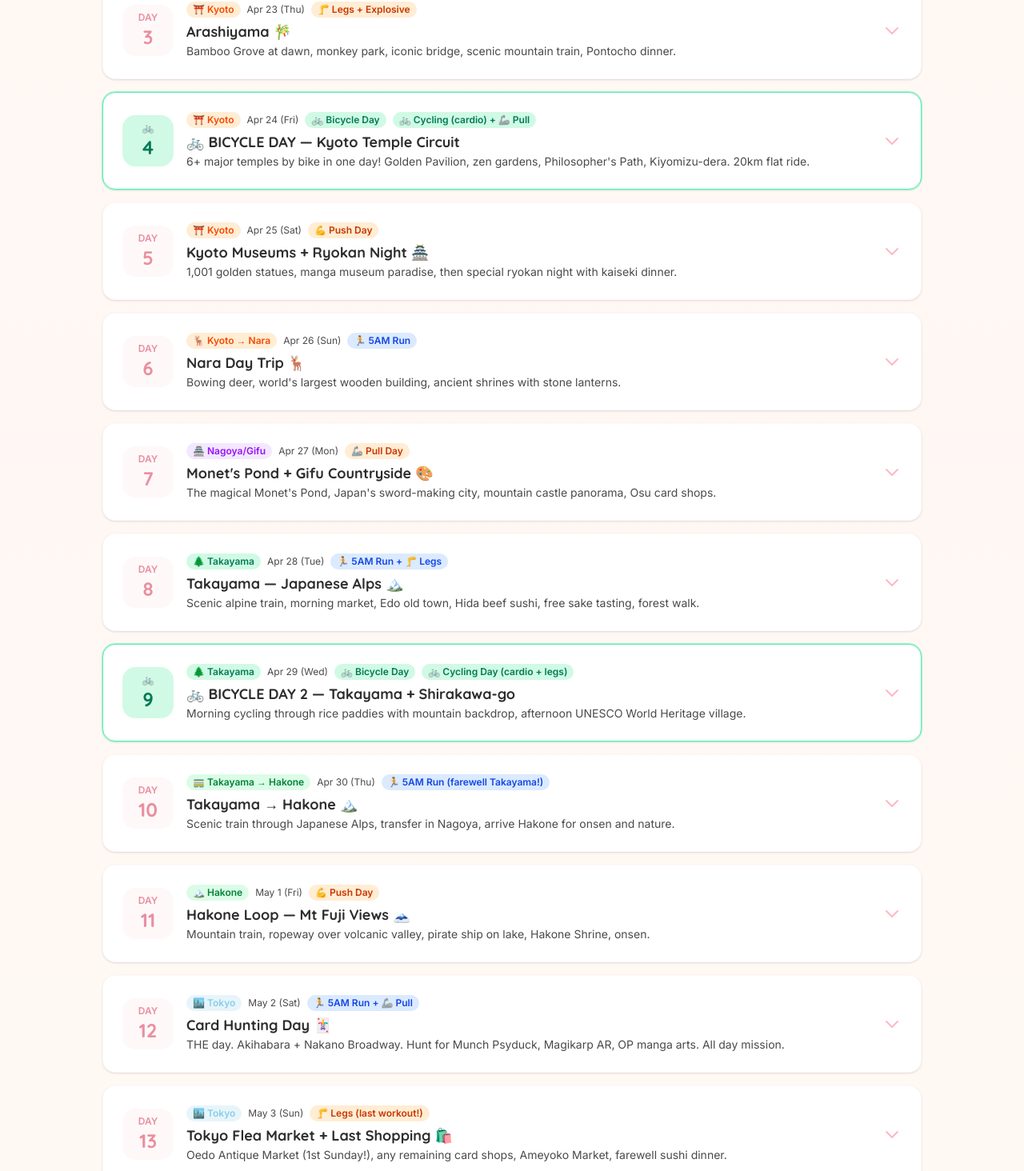
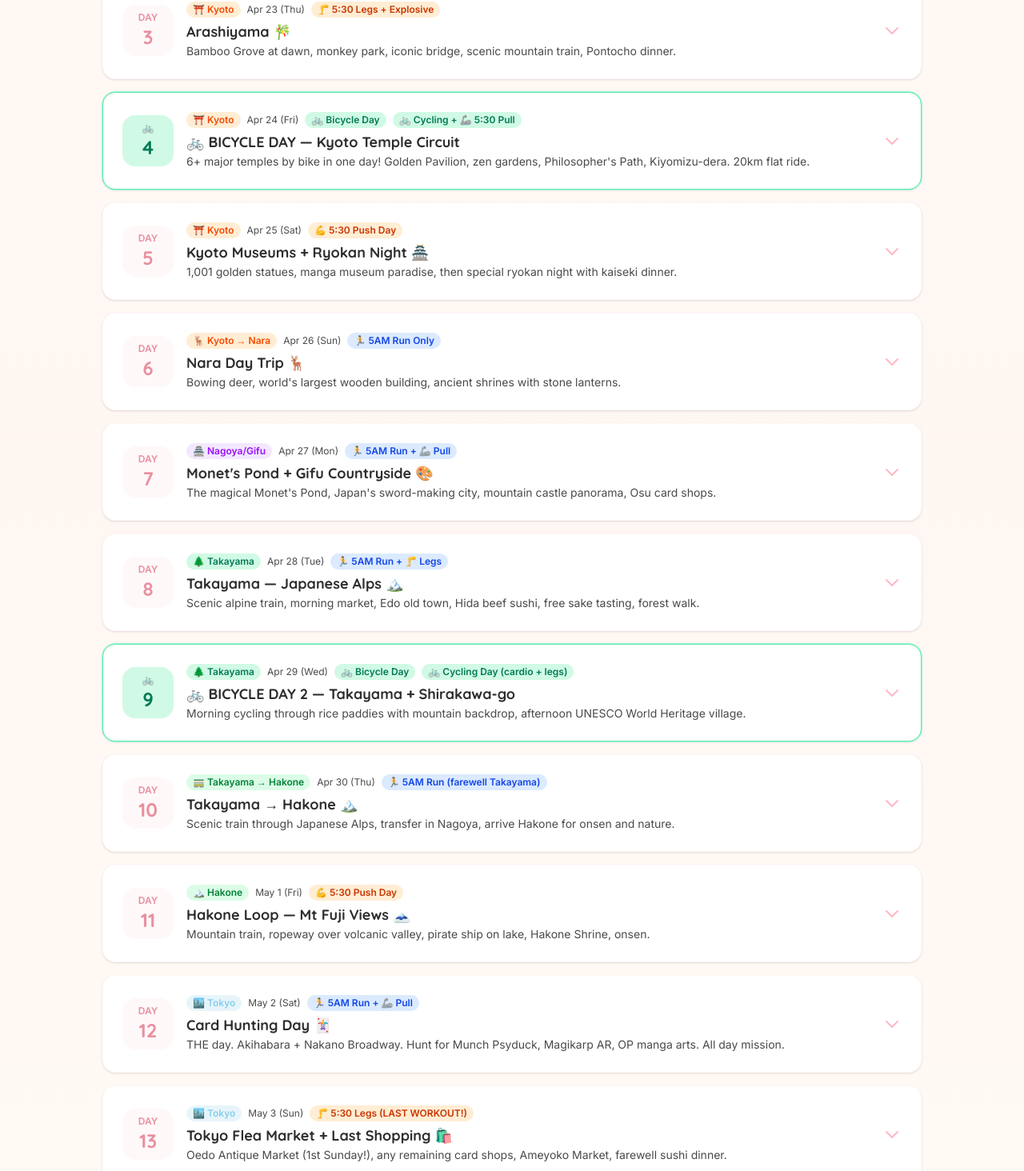
Before and after one commit to zexoverz/japan-trip, a React (Vite) app: page / in a window 1280 px wide. Shown: the part 2295-3759 px from the top of the page at 80% size. Built offline with nearby package versions, Linux system fonts and the light colour scheme.

Commit message:
v6: workouts stacked into 5AM morning block

```diff
--- a/src/components/Fitness.jsx
+++ b/src/components/Fitness.jsx
@@ -125,7 +125,7 @@ export default function Fitness() {
           <p className="text-emerald-600 font-heading font-semibold text-sm tracking-widest uppercase mb-3">🏋️ トレーニング — Stay Fit</p>
           <h2 className="text-4xl sm:text-5xl font-heading font-bold text-dark mb-4">Workout Plan</h2>
           <p className="text-dark-light max-w-2xl mx-auto text-lg">
-            No gym needed. 5AM runs + bodyweight workouts in your hotel room. Maintain muscle, keep the basketball explosiveness.
+            No gym needed. Everything packed into one 5AM morning block: run → bodyweight workout → shower → day starts free. Maintain muscle, keep the basketball explosiveness.
           </p>
         </div>
 
@@ -162,7 +162,7 @@ export default function Fitness() {
             ))}
           </div>
           <p className="text-xs text-dark-light mt-3 text-center">
-            🏃 = 5AM run (3-8km) | 💪🦾🦵 = bodyweight workout (20-30 min in room) | 🚲 = cycling day counts as cardio+legs
+            🏃 = 5AM run (3-8km) → 💪🦾🦵 bodyweight (20-30 min) → shower by 6:15 → day free! | 🚲 = cycling = cardio+legs
           </p>
         </div>
 
--- a/src/components/Itinerary.jsx
+++ b/src/components/Itinerary.jsx
@@ -31,7 +31,7 @@ const days = [
     city: 'Kyoto', cityColor: 'bg-orange-100 text-orange-600',
     theme: 'Iconic Kyoto',
     isBicycleDay: false,
-    fitness: { type: 'run+push', label: '🏃 5AM Run + 💪 Push', detail: '5AM: Kamogawa River Path (5-8km). Evening: Push workout in room — push-ups, diamond push-ups, pike push-ups, dips, plank, crunches.', run: 'Kamogawa River Path, 5-8km' },
+    fitness: { type: 'run+push', label: '🏃 5AM Run + 💪 Push', detail: '5:00 Run Kamogawa River (5-8km) → 5:45 Back at hotel → Push workout: push-ups 4×15, diamond push-ups 3×12, pike push-ups 3×10, chair dips 3×12, plank 3×45s, crunches 3×20. Done by 6:15. Shower → breakfast → day starts fresh.', run: 'Kamogawa River Path, 5-8km' },
     image: 'https://images.unsplash.com/photo-1545569341-9eb8b30979d9?w=600&q=75',
     summary: 'Thousand torii gates at dawn, Kyoto\'s Kitchen for street food, Gion geisha district at dusk.',
     dayCost: '¥4,000-6,000',
@@ -65,7 +65,7 @@ const days = [
     city: 'Kyoto', cityColor: 'bg-orange-100 text-orange-600',
     theme: 'Bamboo & Mountains',
     isBicycleDay: false,
-    fitness: { type: 'legs', label: '🦵 Legs + Explosive', detail: 'Morning before breakfast: Squats, Bulgarian split squats, jump squats, walking lunges, calf raises, glute bridges. Box jumps at park bench during Arashiyama walk.' },
+    fitness: { type: 'legs', label: '🦵 5:30 Legs + Explosive', detail: '5:30 in room: Squats 4×20, Bulgarian split squats 3×12 each, jump squats 3×10, walking lunges 3×12, calf raises 4×20, glute bridges 3×15. Done by 6:00. Bonus: box jumps on park bench during Arashiyama walk.' },
     image: 'https://images.unsplash.com/photo-1528360983277-13d401cdc186?w=600&q=75',
     summary: 'Bamboo Grove at dawn, monkey park, iconic bridge, scenic mountain train, Pontocho dinner.',
     dayCost: '¥5,000-8,000',
@@ -95,7 +95,7 @@ const days = [
     city: 'Kyoto', cityColor: 'bg-orange-100 text-orange-600',
     theme: '🚲 Bicycle Day',
     isBicycleDay: true,
-    fitness: { type: 'bike+pull', label: '🚲 Cycling (cardio) + 🦾 Pull', detail: '20km cycling = cardio+legs done! Evening in room: Doorframe rows, superman holds, backpack curls, plank shoulder taps.' },
+    fitness: { type: 'bike+pull', label: '🚲 Cycling + 🦾 5:30 Pull', detail: '5:30 in room before cycling: Doorframe rows 4×12, superman holds 3×30s, reverse snow angels 3×15, backpack curls 3×15, plank shoulder taps 3×20, dead bugs 3×10. Done by 6:00 → breakfast → bike day starts 7:30.' },
     image: 'https://images.unsplash.com/photo-1490806843957-31f4c9a91c65?w=600&q=75',
     summary: '6+ major temples by bike in one day! Golden Pavilion, zen gardens, Philosopher\'s Path, Kiyomizu-dera. 20km flat ride.',
     dayCost: '¥5,000-7,000',
@@ -130,7 +130,7 @@ const days = [
     city: 'Kyoto', cityColor: 'bg-orange-100 text-orange-600',
     theme: 'Culture & Tradition',
     isBicycleDay: false,
-    fitness: { type: 'push', label: '💪 Push Day', detail: 'Morning in room: Push-ups (wide), diamond push-ups, pike push-ups, chair dips, plank, bicycle crunches, mountain climbers.' },
+    fitness: { type: 'push', label: '💪 5:30 Push Day', detail: '5:30 in room: Push-ups (wide) 4×15, diamond push-ups 3×12, pike push-ups 3×10, chair dips 3×12, plank 3×45s, bicycle crunches 3×20, mountain climbers 3×30s. Done by 6:00 → shower → museum day starts relaxed.' },
     image: 'https://images.unsplash.com/photo-1524413840807-0c3cb6fa808d?w=600&q=75',
     summary: '1,001 golden statues, manga museum paradise, then special ryokan night with kaiseki dinner.',
     dayCost: '¥20,000-28,000 (incl. ryokan)',
@@ -158,7 +158,7 @@ const days = [
     city: 'Kyoto → Nara', cityColor: 'bg-orange-100 text-orange-600',
     theme: '🦌 Deer & Giant Buddha',
     isBicycleDay: false,
-    fitness: { type: 'run', label: '🏃 5AM Run', detail: '5AM: Last Kamogawa River run (5km). Travel day after — running only, no weights. Lots of walking in Nara (15K+ steps).', run: 'Kamogawa River Path, 5km' },
+    fitness: { type: 'run', label: '🏃 5AM Run Only', detail: '5:00 Last Kamogawa River run (5km easy). No weights today — travel day + Nara walking (15K+ steps). Run → shower → check out → Nara.', run: 'Kamogawa River Path, 5km easy' },
     image: 'https://images.unsplash.com/photo-1526481280693-3bfa7568e0f8?w=600&q=75',
     summary: 'Bowing deer, world\'s largest wooden building, ancient shrines with stone lanterns.',
     dayCost: '¥4,000-6,000',
@@ -191,7 +191,7 @@ const days = [
     city: 'Nagoya/Gifu', cityColor: 'bg-purple-100 text-purple-600',
     theme: '🎨 Hidden Gem Day',
     isBicycleDay: false,
-    fitness: { type: 'pull', label: '🦾 Pull Day', detail: 'Evening in room: Doorframe rows, superman holds, reverse snow angels, backpack curls, plank shoulder taps, dead bugs.', run: 'Nagoya Castle loop in morning if energy (4-6km)' },
+    fitness: { type: 'run+pull', label: '🏃 5AM Run + 🦾 Pull', detail: '5:00 Nagoya Castle + Meijo Park loop (4-6km) → 5:40 Back at hotel → Pull: doorframe rows 4×12, superman holds 3×30s, reverse snow angels 3×15, backpack curls 3×15, plank shoulder taps 3×20. Done by 6:10 → free breakfast → Monet\'s Pond day.', run: 'Nagoya Castle + Meijo Park Loop, 4-6km' },
     image: 'https://images.unsplash.com/photo-1509440159596-0249088772ff?w=600&q=75',
     summary: 'The magical Monet\'s Pond, Japan\'s sword-making city, mountain castle panorama, Osu card shops.',
     dayCost: '¥5,000-8,000',
@@ -224,7 +224,7 @@ const days = [
     city: 'Takayama', cityColor: 'bg-emerald-100 text-emerald-700',
     theme: '🏔️ Alps Countryside',
     isBicycleDay: false,
-    fitness: { type: 'run+legs', label: '🏃 5AM Run + 🦵 Legs', detail: '5AM: Miyagawa River + Higashiyama Trail (5-7km, THE most scenic run!). Evening: Squats, jump squats, Bulgarian splits, calf raises.', run: 'Miyagawa River → Higashiyama Trail, 5-7km' },
+    fitness: { type: 'run+legs', label: '🏃 5AM Run + 🦵 Legs', detail: '5:00 Miyagawa River + Higashiyama Trail (5-7km, THE most scenic run of the trip!) → 5:50 Back → Legs: squats 4×20, jump squats 3×10, Bulgarian splits 3×12, calf raises 4×20. Done by 6:15 → shower → morning market opens 6:30!', run: 'Miyagawa River → Higashiyama Trail, 5-7km' },
     image: 'https://images.unsplash.com/photo-1480796927426-f609979314bd?w=600&q=75',
     summary: 'Scenic alpine train, morning market, Edo old town, Hida beef sushi, free sake tasting, forest walk.',
     dayCost: '¥8,000-12,000',
@@ -289,7 +289,7 @@ const days = [
     city: 'Takayama → Hakone', cityColor: 'bg-green-100 text-green-700',
     theme: 'Travel + Onsen Evening',
     isBicycleDay: false,
-    fitness: { type: 'run', label: '🏃 5AM Run (farewell Takayama!)', detail: '5AM: Last Miyagawa River run (3-5km easy pace). Travel day after — keep it light. Onsen recovery in evening!', run: 'Miyagawa River, 3-5km easy' },
+    fitness: { type: 'run', label: '🏃 5AM Run (farewell Takayama)', detail: '5:00 Last Miyagawa River run (3-5km easy pace). No weights — travel day. Run → shower → check out → train. Onsen recovery tonight in Hakone!', run: 'Miyagawa River, 3-5km easy' },
     image: 'https://images.unsplash.com/photo-1528164344705-47542687000d?w=600&q=75',
     summary: 'Scenic train through Japanese Alps, transfer in Nagoya, arrive Hakone for onsen and nature.',
     dayCost: '¥8,000-12,000 (mostly transport)',
@@ -317,7 +317,7 @@ const days = [
     city: 'Hakone', cityColor: 'bg-green-100 text-green-700',
     theme: '🗻 Nature & Views',
     isBicycleDay: false,
-    fitness: { type: 'push', label: '💪 Push Day', detail: 'Morning in room: Push-ups, diamond push-ups, pike push-ups, dips, plank, crunches. Full Hakone loop = lots of walking + hiking.', run: 'Hakone River Valley (optional 3-5km if legs fresh)' },
+    fitness: { type: 'push', label: '💪 5:30 Push Day', detail: '5:30 in room: Push-ups 4×15, diamond push-ups 3×12, pike push-ups 3×10, dips 3×12, plank 3×45s, crunches 3×20. Full Hakone loop = lots of walking + hiking.', run: 'Hakone River Valley (optional 3-5km if legs fresh)' },
     image: 'https://images.unsplash.com/photo-1528164344705-47542687000d?w=600&q=75',
     summary: 'Mountain train, ropeway over volcanic valley, pirate ship on lake, Hakone Shrine, onsen.',
     dayCost: '¥3,000-5,000 (Free Pass covers transport!)',
@@ -351,7 +351,7 @@ const days = [
     city: 'Tokyo', cityColor: 'bg-sky/20 text-sky',
     theme: '🃏 THE Card Hunt',
     isBicycleDay: false,
-    fitness: { type: 'run+pull', label: '🏃 5AM Run + 🦾 Pull', detail: '5AM: Imperial Palace Loop (5km) — THE most famous run in Japan! Evening: Pull workout in room after card hunting.', run: 'Imperial Palace Loop, 5km' },
+    fitness: { type: 'run+pull', label: '🏃 5AM Run + 🦾 Pull', detail: '5:00 Imperial Palace Loop (5km) — THE most famous running route in Japan! → 5:40 Back → Pull: doorframe rows 4×12, superman holds 3×30s, backpack curls 3×15, plank shoulder taps 3×20. Done by 6:10 → shower → card hunting starts 9:30!', run: 'Imperial Palace Loop, 5km' },
     image: 'https://images.unsplash.com/photo-1542051841857-5f90071e7989?w=600&q=75',
     summary: 'THE day. Akihabara + Nakano Broadway. Hunt for Munch Psyduck, Magikarp AR, OP manga arts. All day mission.',
     dayCost: '¥3,000-5,000 (food) + CARD BUDGET',
@@ -387,7 +387,7 @@ const days = [
     city: 'Tokyo', cityColor: 'bg-sky/20 text-sky',
     theme: '🛍️ Flea Market Day',
     isBicycleDay: false,
-    fitness: { type: 'legs', label: '🦵 Legs (last workout!)', detail: 'Morning: Squats, jump squats, Bulgarian splits, walking lunges, calf raises. Last workout of the trip — go hard! 20K+ walking steps today.' },
+    fitness: { type: 'legs', label: '🦵 5:30 Legs (LAST WORKOUT!)', detail: '5:30 Final workout! Squats 4×20, jump squats 3×10, Bulgarian splits 3×12, walking lunges 3×12, calf raises 4×20. Go hard — last session of the trip! Done by 6:00 → 20K+ walking steps at flea market today.' },
     image: 'https://images.unsplash.com/photo-1493976040374-85c8e12f0c0e?w=600&q=75',
     summary: 'Oedo Antique Market (1st Sunday!), any remaining card shops, Ameyoko Market, farewell sushi dinner.',
     dayCost: '¥8,000-15,000',
```
